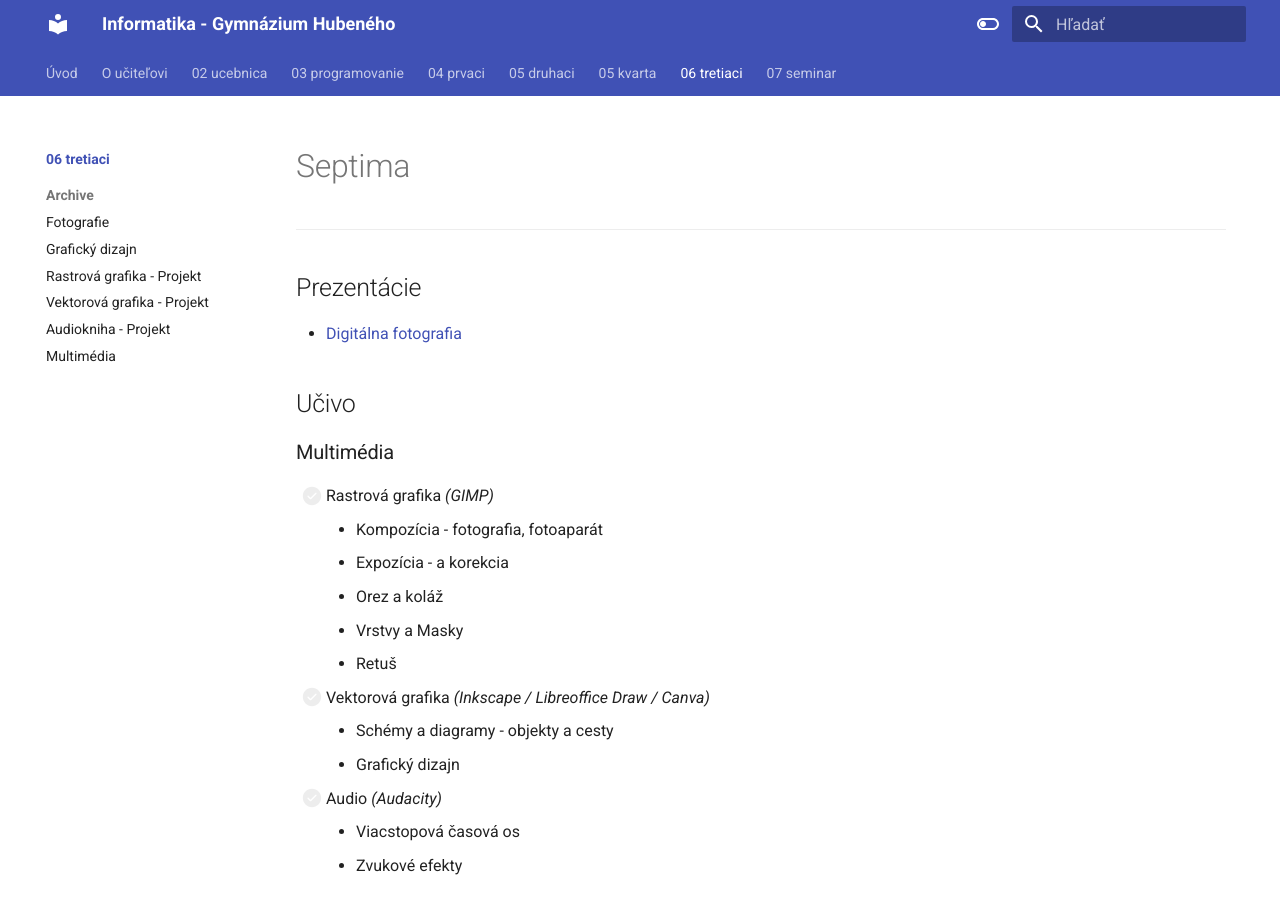
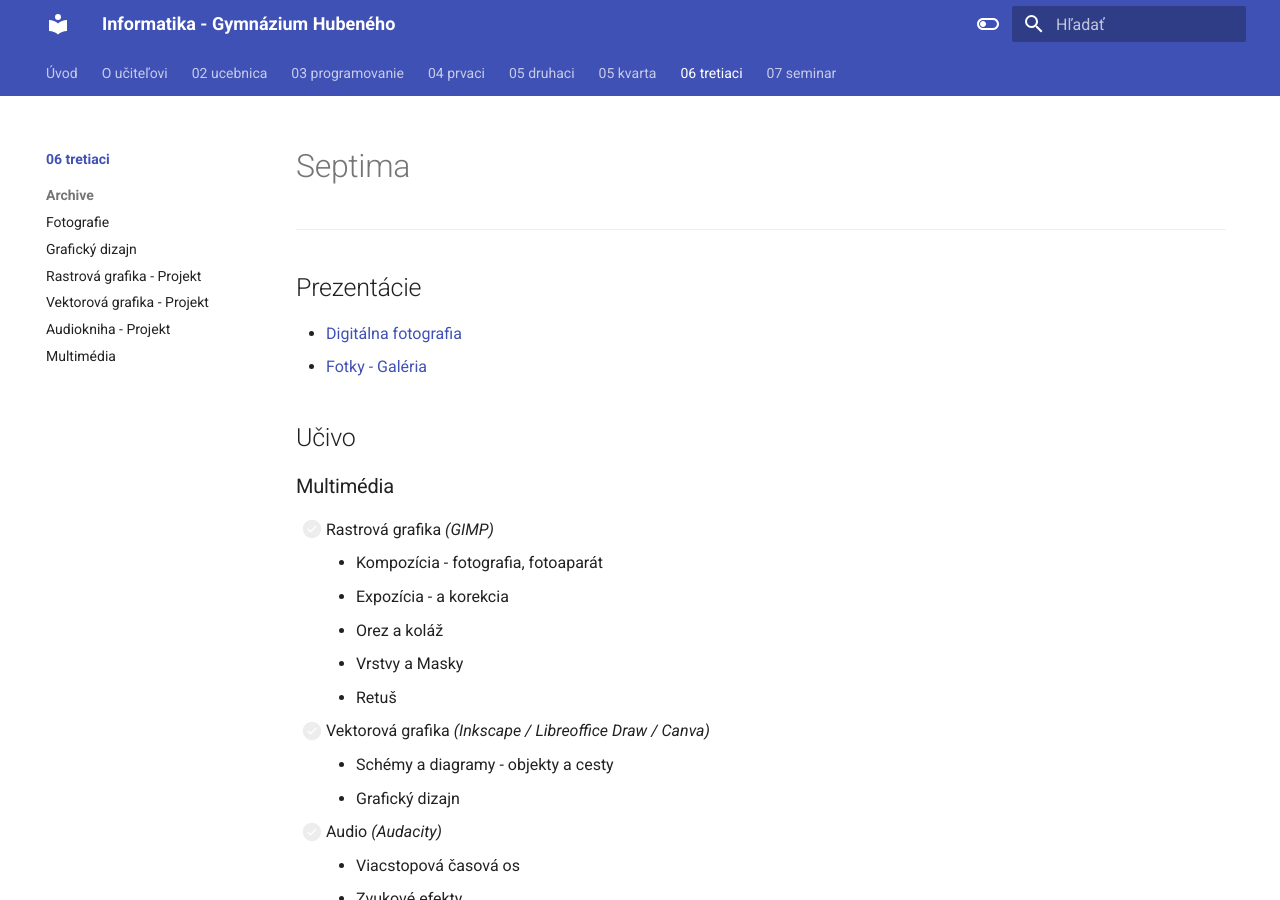
Before and after one commit to hubenka/hubenka.github.io, an MkDocs documentation site: the page built from docs/06_tretiaci/README.md, in a window 1280 px wide and 900 px high. Built offline with MkDocs 1.6.1 and Material for MkDocs 9.7.7, drawn with Linux system fonts in a browser that asks for light colours.

Commit message:
Next week lessons

```diff
--- a/docs/06_tretiaci/README.md
+++ b/docs/06_tretiaci/README.md
@@ -10,6 +10,7 @@ publish: true
 ## Prezentácie
 
 - [Digitálna fotografia](/slides/digitalna-fotografia.pdf)
+- [Fotky - Galéria](https://drive.google.com/drive/folders/1gQ5A0My4WTup3om6q-iKQ35XGFpHLosu?usp=sharing)
 
 
 ## Učivo
```
